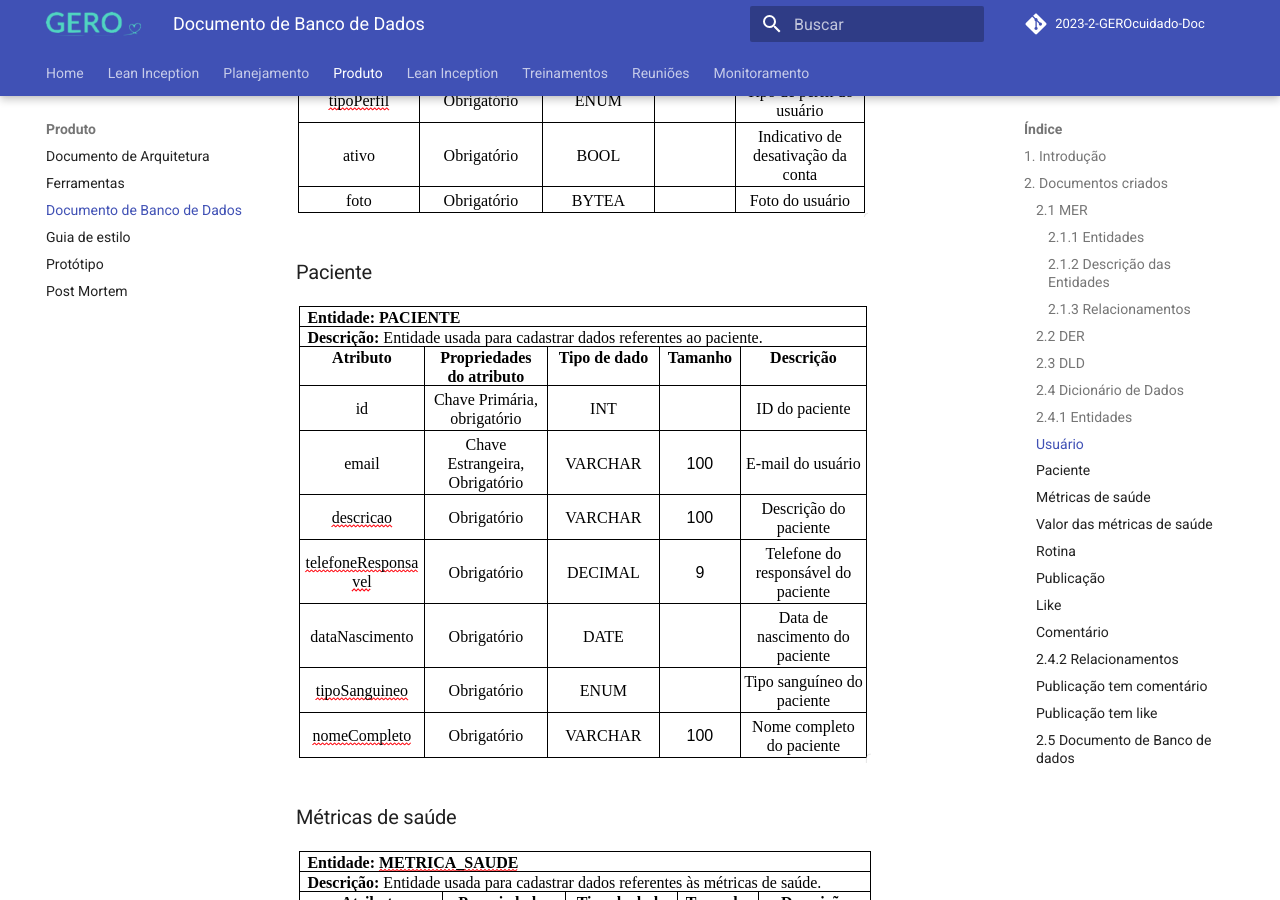
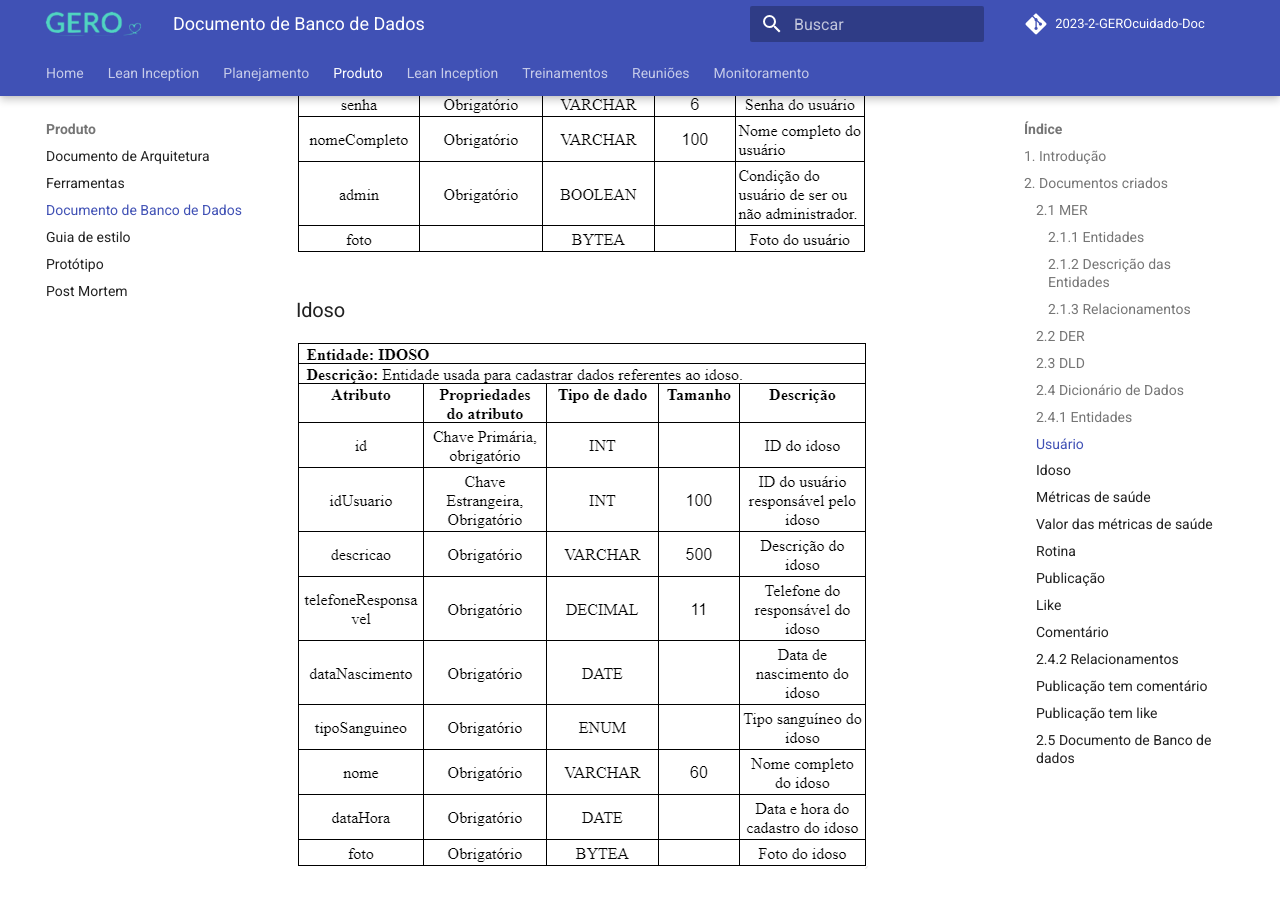
Before and after one commit to fga-eps-mds/2023-2-GEROcuidado-Doc, an MkDocs documentation site: the page built from docs/produto/banco_de_dados.md, in a window 1280 px wide and 900 px high, scrolled down 4111 px. Built offline with MkDocs 1.6.1 and Material for MkDocs 9.7.7, drawn with Linux system fonts in a browser that asks for light colours; comment, search, counter and statistics services are not loaded.

Commit message:
(#215) Atualiza dicionário de dados

```diff
--- a/docs/produto/banco_de_dados.md
+++ b/docs/produto/banco_de_dados.md
@@ -50,9 +50,9 @@ Um Dicionário de Dados é uma referência essencial em gerenciamento de dados.
 
 ![USUARIO](../assets/imagens/banco_de_dados/dicionario_de_dados/USUARIO.png)
 
-### Paciente
+### Idoso
 
-![Paciente](../assets/imagens/banco_de_dados/dicionario_de_dados/PACIENTE.png)
+![Idoso](../assets/imagens/banco_de_dados/dicionario_de_dados/PACIENTE.png)
 
 ### Métricas de saúde
 
```
Also changed, not shown: docs/assets/imagens/banco_de_dados/dicionario_de_dados/COMENTARIO.png, docs/assets/imagens/banco_de_dados/dicionario_de_dados/LIKE.png, docs/assets/imagens/banco_de_dados/dicionario_de_dados/METRICA_SAUDE.png, docs/assets/imagens/banco_de_dados/dicionario_de_dados/PACIENTE.png, docs/assets/imagens/banco_de_dados/dicionario_de_dados/PUBLICACAO.png, docs/assets/imagens/banco_de_dados/dicionario_de_dados/RELACIONAMENTO_COMENTARIO.png, docs/assets/imagens/banco_de_dados/dicionario_de_dados/RELACIONAMENTO_LIKE.png, docs/assets/imagens/banco_de_dados/dicionario_de_dados/ROTINA.png, docs/assets/imagens/banco_de_dados/dicionario_de_dados/USUARIO.png, docs/assets/imagens/banco_de_dados/dicionario_de_dados/VALOR_METRICA.png.
